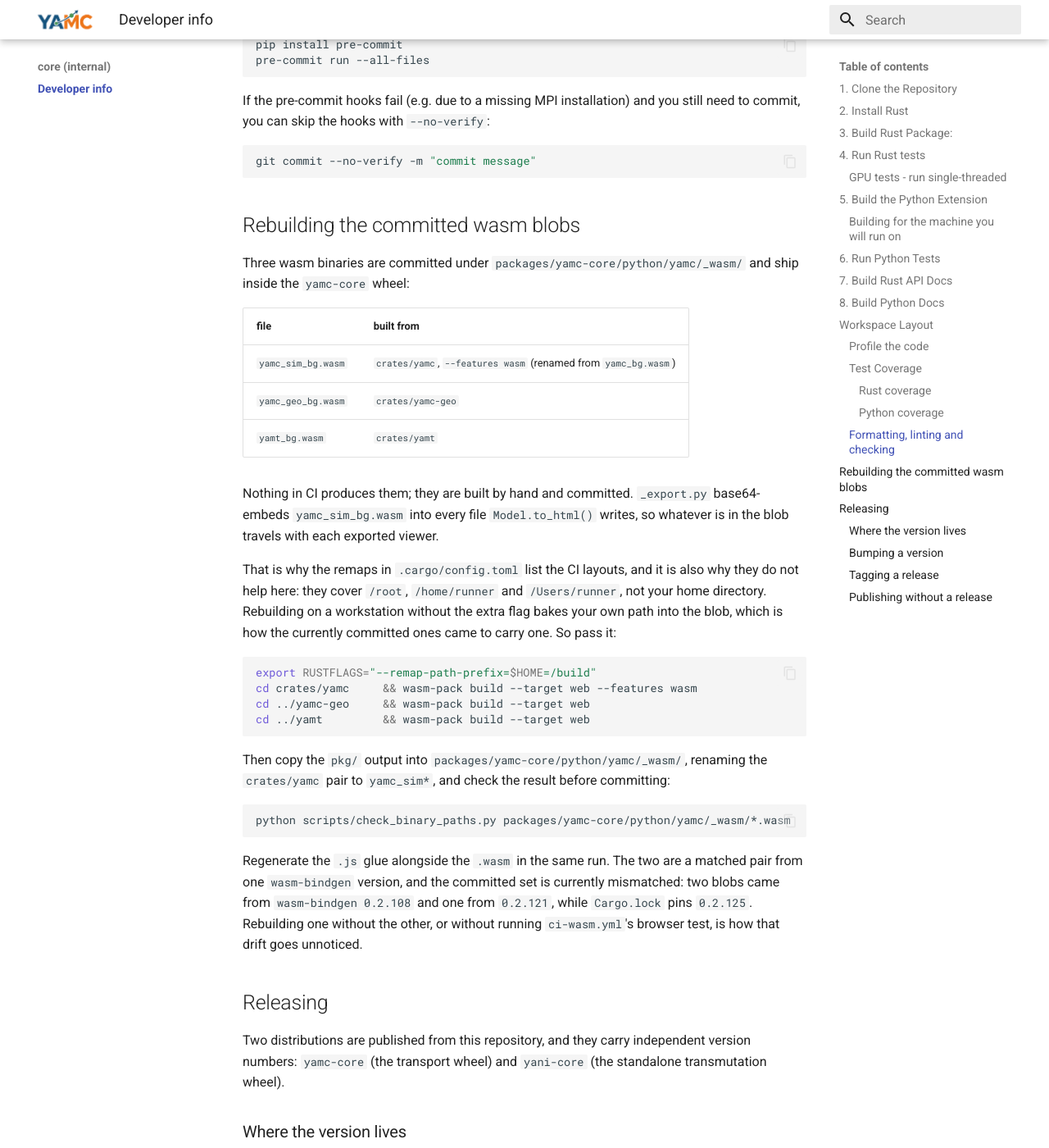
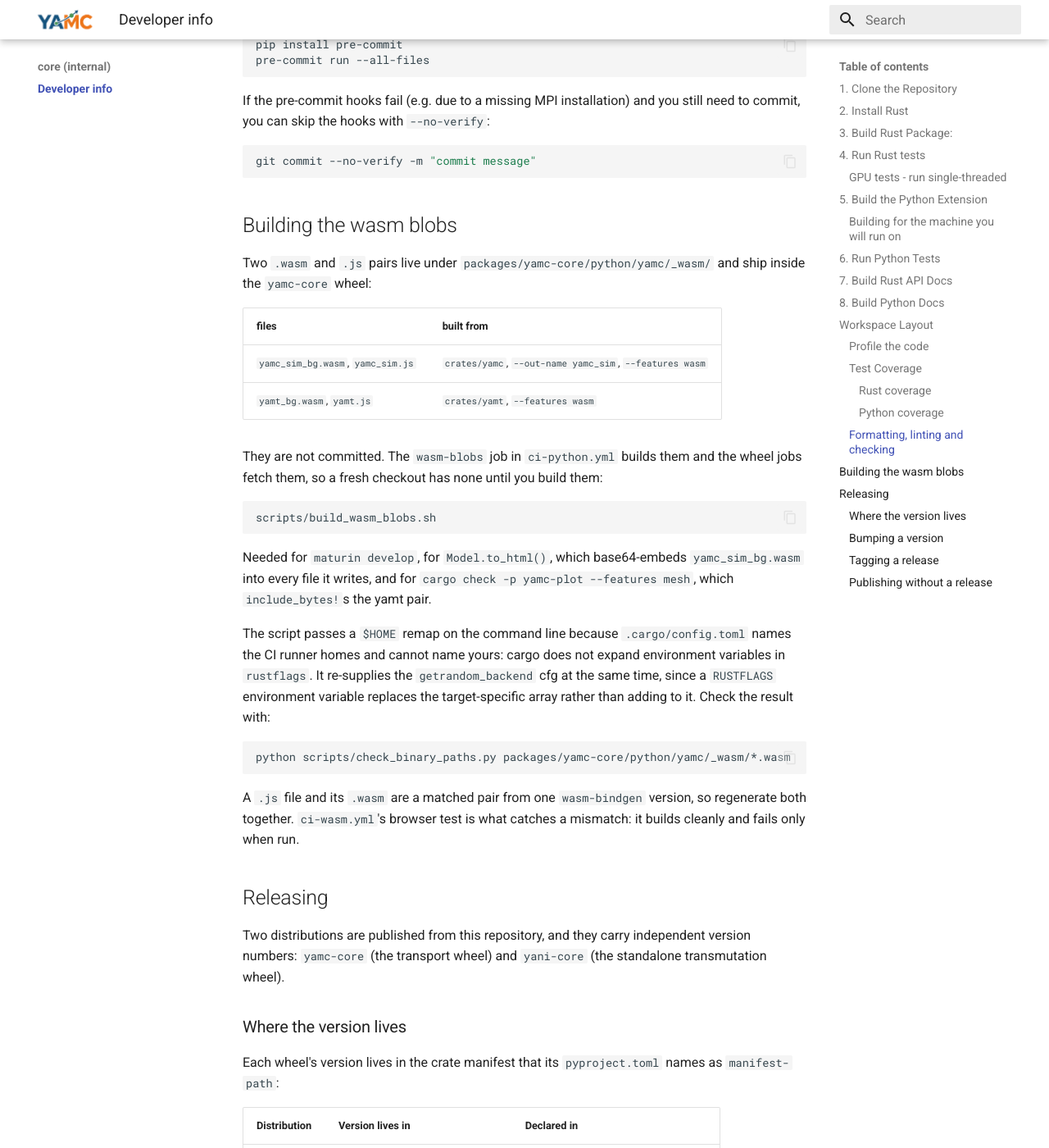
Before and after one commit to fusion-neutronics/core, an MkDocs documentation site: the page built from docs/developer_info.md, in a window 1280 px wide and 1400 px high, scrolled down 7906 px. Shown: the whole window at 82% size. Built offline with MkDocs 1.6.1 and Material for MkDocs 9.7.7, drawn with Linux system fonts in a browser that asks for light colours.

Commit message:
Say where the wasm blobs come from now
Two claims describing the hand build this branch removes. Neither file
conflicts textually with anything here, so a merge would not have raised
them.

crates/yamc-plot/Cargo.toml said the blobs are committed and built by
hand and that nothing in CI produces them. That comment has now been
wrong in both directions: it once claimed a CI build that did not exist,
was corrected to describe the hand build, and this branch removes the
hand build. So it names where they come from and says nothing about how
they used to be made.

developer_info.md documented the per-crate wasm-pack invocation, the
manual copy and the rename, all of which build_wasm_blobs.sh and the
wasm-blobs job now do. Its table also still listed yamc_geo_bg.wasm,
which was the last thing in the repo claiming that blob exists: nothing
builds it any more, neither the CI job nor the script, so a reader
following that table would have gone looking for a build that is gone.

The replacement carries the two pairs that do exist, why a local build
needs the $HOME remap and the repeated getrandom cfg, and that a .js
file and its .wasm have to be regenerated together.

Left alone: an em dash at developer_info.md:445, in an unrelated
paragraph about crates.io version fields.

````diff
--- a/docs/developer_info.md
+++ b/docs/developer_info.md
@@ -387,47 +387,42 @@ If the pre-commit hooks fail (e.g. due to a missing MPI installation) and you st
 git commit --no-verify -m "commit message"
 ```
 
-## Rebuilding the committed wasm blobs
+## Building the wasm blobs
 
-Three wasm binaries are committed under
+Two `.wasm` and `.js` pairs live under
 `packages/yamc-core/python/yamc/_wasm/` and ship inside the `yamc-core` wheel:
 
-| file | built from |
+| files | built from |
 | --- | --- |
-| `yamc_sim_bg.wasm` | `crates/yamc`, `--features wasm` (renamed from `yamc_bg.wasm`) |
-| `yamc_geo_bg.wasm` | `crates/yamc-geo` |
-| `yamt_bg.wasm` | `crates/yamt` |
+| `yamc_sim_bg.wasm`, `yamc_sim.js` | `crates/yamc`, `--out-name yamc_sim`, `--features wasm` |
+| `yamt_bg.wasm`, `yamt.js` | `crates/yamt`, `--features wasm` |
 
-Nothing in CI produces them; they are built by hand and committed. `_export.py`
-base64-embeds `yamc_sim_bg.wasm` into every file `Model.to_html()` writes, so
-whatever is in the blob travels with each exported viewer.
-
-That is why the remaps in `.cargo/config.toml` list the CI layouts, and it is
-also why they do not help here: they cover `/root`, `/home/runner` and
-`/Users/runner`, not your home directory. Rebuilding on a workstation without
-the extra flag bakes your own path into the blob, which is how the currently
-committed ones came to carry one. So pass it:
+They are not committed. The `wasm-blobs` job in `ci-python.yml` builds them and
+the wheel jobs fetch them, so a fresh checkout has none until you build them:
 
 ```bash
-export RUSTFLAGS="--remap-path-prefix=$HOME=/build"
-cd crates/yamc     && wasm-pack build --target web --features wasm
-cd ../yamc-geo     && wasm-pack build --target web
-cd ../yamt         && wasm-pack build --target web
+scripts/build_wasm_blobs.sh
 ```
 
-Then copy the `pkg/` output into `packages/yamc-core/python/yamc/_wasm/`,
-renaming the `crates/yamc` pair to `yamc_sim*`, and check the result before
-committing:
+Needed for `maturin develop`, for `Model.to_html()`, which base64-embeds
+`yamc_sim_bg.wasm` into every file it writes, and for
+`cargo check -p yamc-plot --features mesh`, which `include_bytes!`s the yamt
+pair.
+
+The script passes a `$HOME` remap on the command line because
+`.cargo/config.toml` names the CI runner homes and cannot name yours: cargo
+does not expand environment variables in `rustflags`. It re-supplies the
+`getrandom_backend` cfg at the same time, since a `RUSTFLAGS` environment
+variable replaces the target-specific array rather than adding to it. Check the
+result with:
 
 ```bash
 python scripts/check_binary_paths.py packages/yamc-core/python/yamc/_wasm/*.wasm
 ```
 
-Regenerate the `.js` glue alongside the `.wasm` in the same run. The two are a
-matched pair from one `wasm-bindgen` version, and the committed set is currently
-mismatched: two blobs came from `wasm-bindgen 0.2.108` and one from `0.2.121`,
-while `Cargo.lock` pins `0.2.125`. Rebuilding one without the other, or without
-running `ci-wasm.yml`'s browser test, is how that drift goes unnoticed.
+A `.js` file and its `.wasm` are a matched pair from one `wasm-bindgen`
+version, so regenerate both together. `ci-wasm.yml`'s browser test is what
+catches a mismatch: it builds cleanly and fails only when run.
 
 ## Releasing
 
````
Also changed, not shown: 1 other file.
